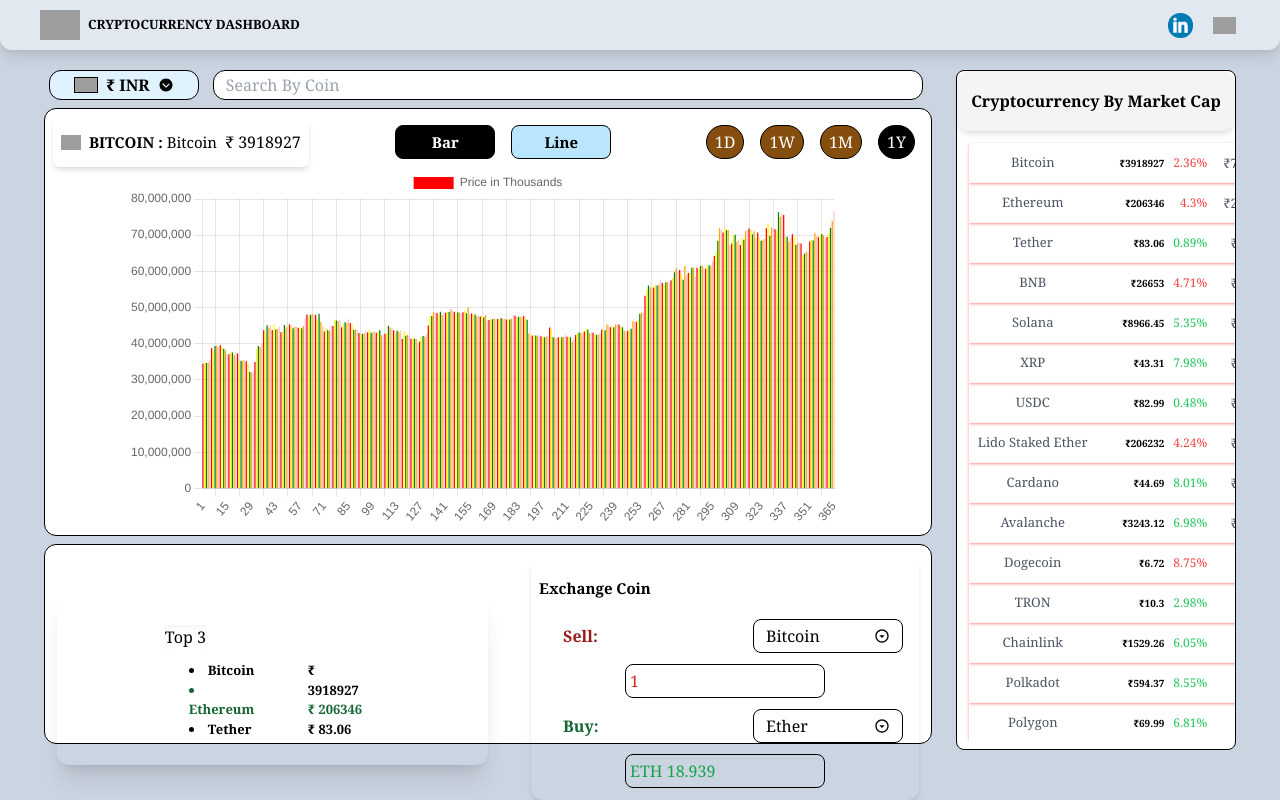
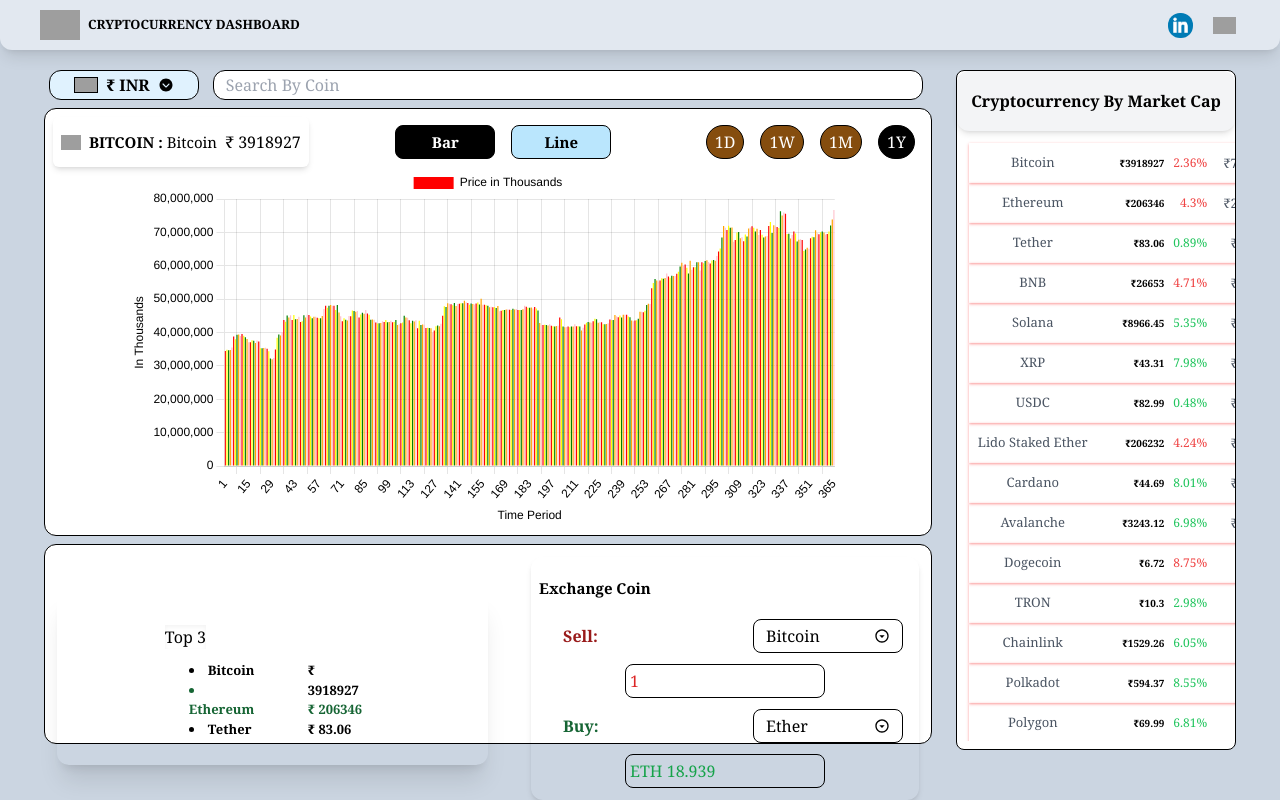
Before and after one commit to sanketkedare/crypto-dashboard, a React (Create React App) app: page / in a window 1280 px wide. Built offline with nearby package versions, Linux system fonts and the light colour scheme; no server answers; grey boxes are pictures that could not be loaded.

Commit message:
Code Updated

```diff
--- a/src/Components/Graph/ChartComponent.jsx
+++ b/src/Components/Graph/ChartComponent.jsx
@@ -1,9 +1,7 @@
-/*eslint-disable*/
-
 import React, { useEffect, useState } from "react";
 import GraphData from "../../Utils/GraphData.json";
 import { Bar, Line } from "react-chartjs-2";
-import {aDay, daySwitch, month, week, year} from "./utils";
+import { aDay, daySwitch, month, week, year } from "./utils";
 
 import {
   Chart as Chartjs,
@@ -15,8 +13,6 @@
   Tooltip,
   Legend,
 } from "chart.js";
-
-
 
 Chartjs.register(
   BarElement,
@@ -32,20 +28,20 @@
   const [data, setData] = useState(GraphData);
   const [myLabels, setMyLabels] = useState(year);
 
-
   useEffect(() => {
     if (d) {
       setData(d);
     }
   }, [d]);
 
-
   useEffect(() => {
-    setMyLabels(daySwitch(day,aDay,week,month,year));
+    setMyLabels(daySwitch(day, aDay, week, month, year));
   }, [day]);
 
+
+
   const coinData = {
-    labels: myLabels.map((label) => label),
+    labels: myLabels,
     datasets: [
       {
         label: "Price in Thousands",
@@ -57,7 +53,37 @@
     ],
   };
 
-  const options = {};
+  const options = {
+    plugins: {
+      legend: {
+        labels: {
+          color: "black", // Change legend label color
+        },
+      },
+    },
+    scales: {
+      x: {
+        ticks: {
+          color: "black", // Change x-axis labels color
+        },
+        title: {
+          display: true,
+          text: 'Time Period',
+          color: 'black'
+        }
+      },
+      y: {
+        ticks: {
+          color: "black", // Change y-axis labels color
+        },
+        title: {
+          display: true,
+          text: 'In Thousands',
+          color: 'black'
+        }
+      },
+    },
+  };
 
   return (
     <div className="lg:h-[45vh] flex justify-center items-center w-full">
--- a/src/Components/Graph/GraphComponent.jsx
+++ b/src/Components/Graph/GraphComponent.jsx
@@ -7,6 +7,7 @@
 import MarketData from "../../Utils/Market.json";
 import TitleBar from "./TitleBar";
 import ChartComponent from "./ChartComponent";
+import Loder from "./Loder";
 
 const GraphComponent = () => {
   const coin = useSelector((state) => state.crypto);
@@ -20,6 +21,7 @@
 
   const getData = async () => {
     try {
+      setHistory("Loding")
       const data = await fetch(API);
       const JSON = await data.json();
       setHistory(JSON);
@@ -48,7 +50,8 @@
         day={days}
         chart={chartType}
       />
-      <ChartComponent day={days} chart={chartType} d={history} />
+      {history === "Loding" ? <Loder/> : (<ChartComponent day={days} chart={chartType} d={history} />)}
+
     </div>
   );
 };
--- /dev/null
+++ b/src/Components/Graph/Loder.jsx
@@ -0,0 +1,16 @@
+import React from "react";
+
+const Loder = () => {
+  return (
+    <div className="lg:h-[45vh] flex justify-center items-center w-full shadow-md rounded-3xl border">
+        <img src="https://encrypted-tbn0.gstatic.com/images?q=tbn:ANd9GcRGI9AG2lCcy7Rmz9Mw09SQuJVnjs4useug0Q&s"/>
+      <p >
+        <span className="text-3xl font-bold italic">Loading....</span>
+        <br />
+        please wait some time
+      </p>
+    </div>
+  );
+};
+
+export default Loder;
```
